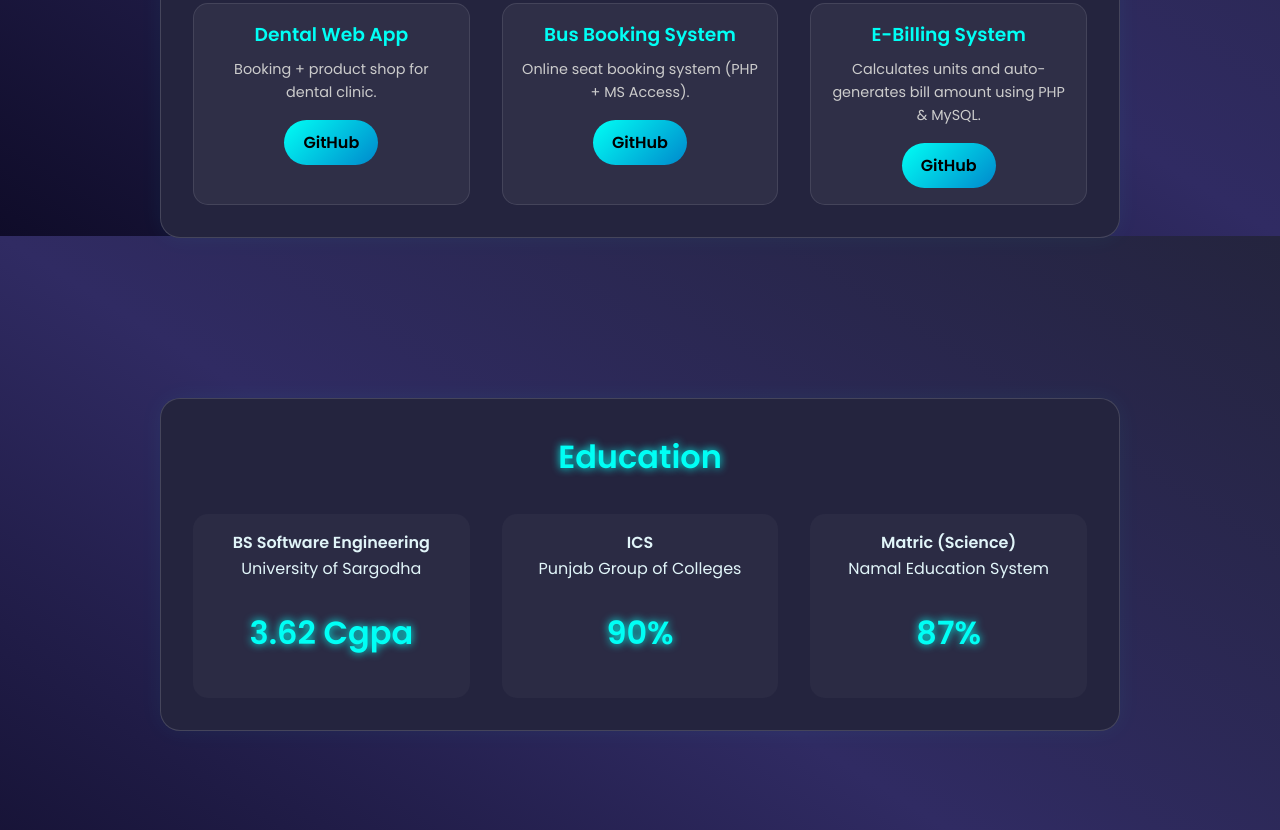
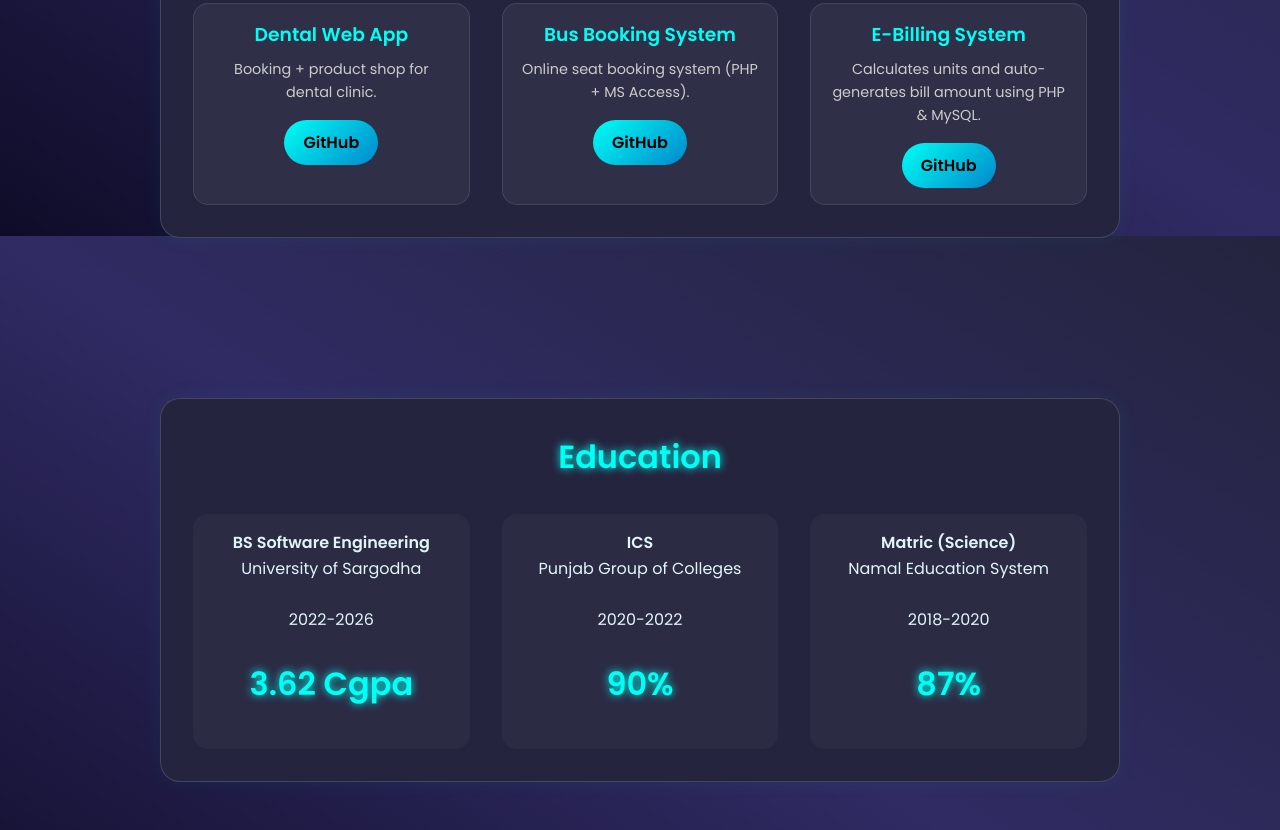
Before and after one commit to saadrauff/My_Portfolio, a plain HTML site: page index.html in a window 1280 px wide. Shown: the part 2164-2994 px from the top of the page. Drawn offline with nearby package versions, Linux system fonts and the light colour scheme.

Commit message:
Update index.html

```diff
--- a/index.html
+++ b/index.html
@@ -67,6 +67,7 @@
       <span>Wireshark, Packet Tracer (Networking)</span>
       <span>UML Diagrams (Class, Sequence, Use Case)</span>
       <span>MS Word, Excel, PowerPoint, Visio</span>
+       <span>Artificial Intelligence (AI)</span>
     </div>
   </div>
 </section>
@@ -113,9 +114,9 @@
   <div class="card">
     <h2>Education</h2>
     <div class="certificates-gallery">
-      <div><p><strong>BS Software Engineering</strong><br>University of Sargodha</p><br><h2>3.62 Cgpa</h2></div>
-      <div><p><strong>ICS</strong><br>Punjab Group of Colleges</p><br><h2>90%</h2></div>
-      <div><p><strong>Matric (Science)</strong><br>Namal Education System</p><br><h2>87%</h2></div>
+      <div><p><strong>BS Software Engineering</strong><br>University of Sargodha</p><br><p>2022-2026</p><br><h2>3.62 Cgpa</h2></div>
+      <div><p><strong>ICS</strong><br>Punjab Group of Colleges</p><br><p>2020-2022</p><br><h2>90%</h2></div>
+      <div><p><strong>Matric (Science)</strong><br>Namal Education System</p><br><p>2018-2020</p><br><h2>87%</h2></div>
     </div>
   </div>
 </section>
```
